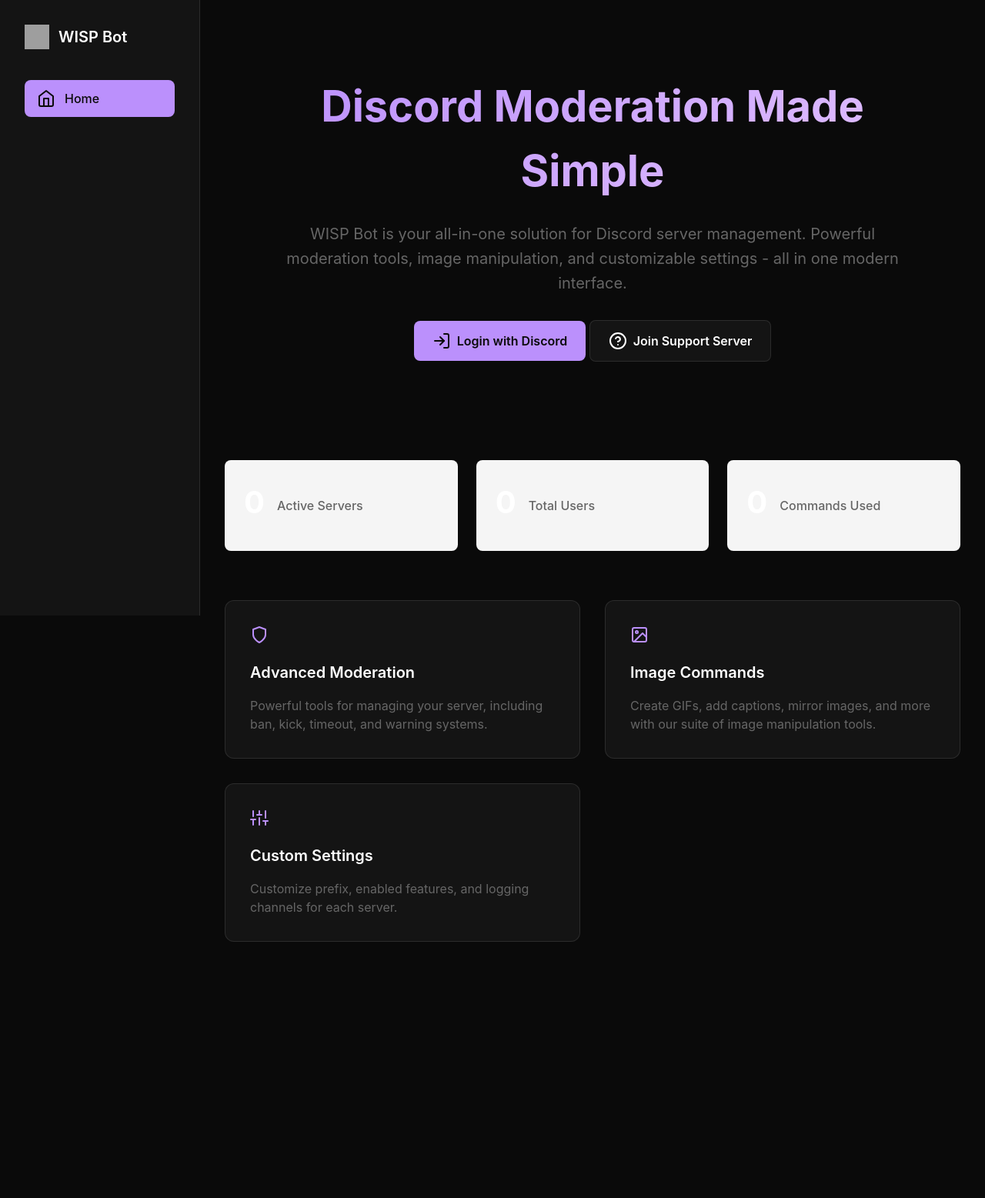
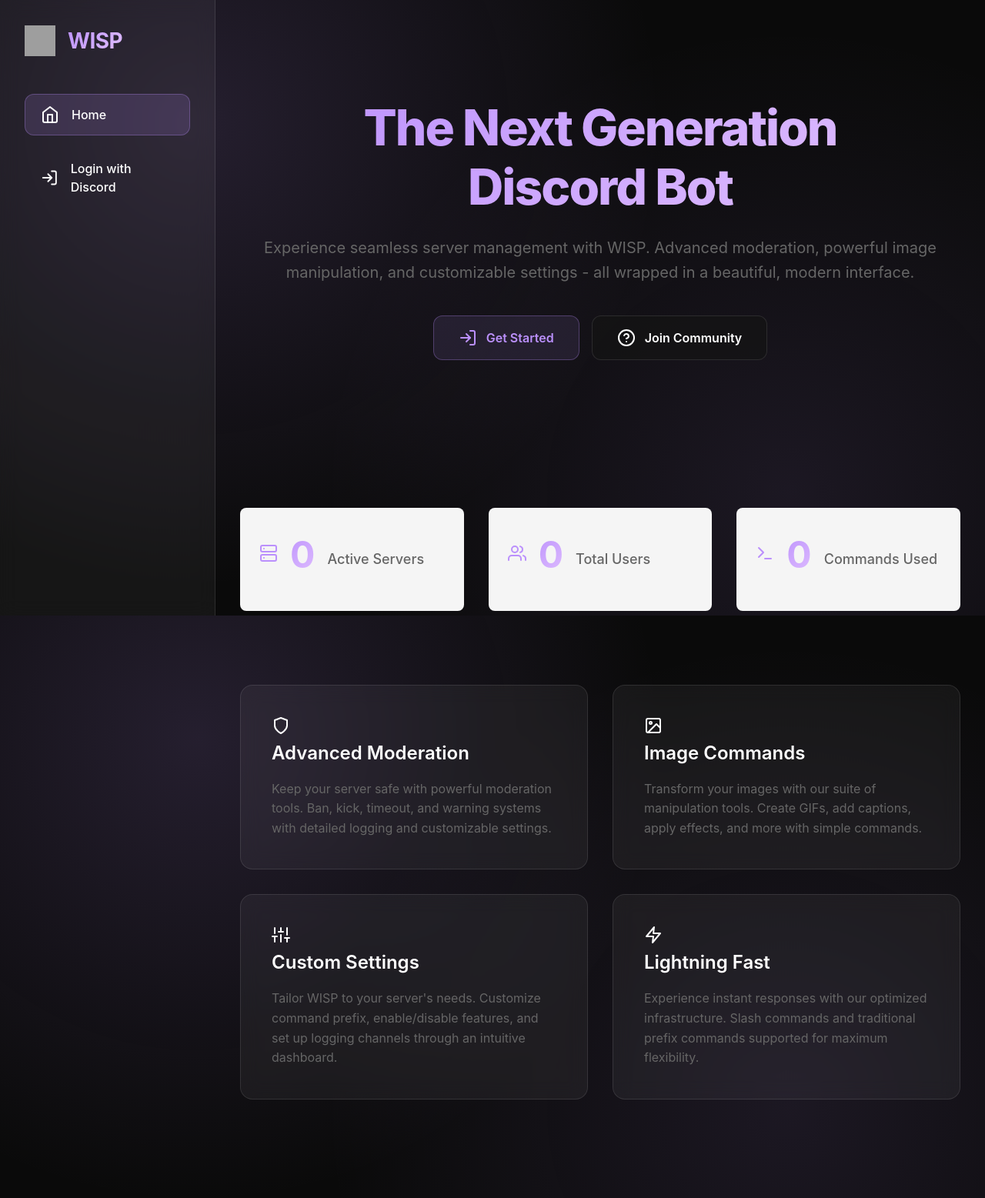
Before and after one commit to LyrdSouth/wispdashboard, a Flask app: page / in a window 1280 px wide. Shown: the whole page at 77% size. Before the commit the page ends 1224 px from the top, so only its background shows below. Run offline with Flask 3, Linux system fonts and the light colour scheme; some web fonts are replaced; grey boxes are pictures that could not be loaded.

Commit message:
Major UI overhaul with frosted glass effects and modern design

```diff
--- a/dashboard/static/css/dashboard.css
+++ b/dashboard/static/css/dashboard.css
@@ -3,11 +3,12 @@
     --primary: #BB90FC;
     --primary-dark: #9B6FE0;
     --background: #0A0A0A;
-    --surface: #141414;
-    --surface-hover: #1A1A1A;
+    --surface: rgba(20, 20, 20, 0.7);
+    --surface-hover: rgba(26, 26, 26, 0.8);
     --text: #FFFFFF;
     --text-secondary: rgba(255, 255, 255, 0.7);
     --border: rgba(255, 255, 255, 0.1);
+    --glass: rgba(255, 255, 255, 0.05);
 }
 
 /* Global styles */
@@ -24,35 +25,46 @@
     line-height: 1.5;
     min-height: 100vh;
     display: flex;
+    background-image:
+        radial-gradient(circle at 20% 20%, rgba(187, 144, 252, 0.15) 0%, transparent 50%),
+        radial-gradient(circle at 80% 80%, rgba(187, 144, 252, 0.1) 0%, transparent 50%);
+    background-attachment: fixed;
 }
 
-/* Sidebar styles */
+/* Frosted glass sidebar */
 .sidebar {
-    width: 260px;
-    background-color: var(--surface);
+    width: 280px;
+    background: var(--glass);
+    backdrop-filter: blur(12px);
+    -webkit-backdrop-filter: blur(12px);
     border-right: 1px solid var(--border);
     padding: 2rem;
     height: 100vh;
     position: fixed;
     display: flex;
     flex-direction: column;
+    z-index: 1000;
 }
 
 .sidebar-logo {
     display: flex;
     align-items: center;
-    gap: 0.75rem;
-    margin-bottom: 2.5rem;
+    gap: 1rem;
+    margin-bottom: 3rem;
 }
 
 .sidebar-logo img {
-    width: 32px;
-    height: 32px;
+    width: 40px;
+    height: 40px;
 }
 
 .sidebar-logo h1 {
-    font-size: 1.25rem;
-    font-weight: 600;
+    font-size: 1.75rem;
+    font-weight: 700;
+    background: linear-gradient(135deg, var(--primary) 0%, #E2C1FF 100%);
+    -webkit-background-clip: text;
+    -webkit-text-fill-color: transparent;
+    letter-spacing: -0.02em;
 }
 
 .nav-links {
@@ -64,135 +76,191 @@
 .nav-link {
     display: flex;
     align-items: center;
-    gap: 0.75rem;
-    padding: 0.75rem 1rem;
-    border-radius: 8px;
+    gap: 1rem;
+    padding: 0.875rem 1.25rem;
+    border-radius: 12px;
     color: var(--text);
     text-decoration: none;
     font-weight: 500;
-    transition: background-color 0.2s;
+    transition: all 0.2s ease;
+    background: transparent;
+    border: 1px solid transparent;
 }
 
 .nav-link:hover {
-    background-color: var(--surface-hover);
+    background: var(--surface);
+    border-color: var(--border);
 }
 
 .nav-link.active {
-    background-color: var(--primary);
-    color: var(--background);
+    background: rgba(187, 144, 252, 0.15);
+    border-color: rgba(187, 144, 252, 0.3);
+}
+
+.nav-link i {
+    color: var(--text-secondary);
+}
+
+.nav-link.active i {
+    color: var(--primary);
 }
 
 /* Main content area */
 main {
-    margin-left: 260px;
+    margin-left: 280px;
     padding: 2rem;
-    width: calc(100% - 260px);
+    width: calc(100% - 280px);
+    min-height: 100vh;
 }
 
 /* Hero section */
 .hero {
-    padding: 4rem 0;
+    padding: 6rem 0;
     text-align: center;
-    max-width: 800px;
+    max-width: 900px;
     margin: 0 auto;
 }
 
 .hero h1 {
-    font-size: 3.5rem;
+    font-size: 4rem;
+    font-weight: 800;
+    margin-bottom: 1.5rem;
+    background: linear-gradient(135deg, var(--primary) 0%, #E2C1FF 100%);
+    -webkit-background-clip: text;
+    -webkit-text-fill-color: transparent;
+    letter-spacing: -0.03em;
+    line-height: 1.2;
+}
+
+.hero p {
+    font-size: 1.25rem;
+    color: var(--text-secondary);
+    margin-bottom: 2.5rem;
+    line-height: 1.6;
+    font-weight: 400;
+}
+
+/* Buttons */
+.button {
+    display: inline-flex;
+    align-items: center;
+    gap: 0.75rem;
+    padding: 1rem 2rem;
+    border-radius: 12px;
+    font-weight: 600;
+    text-decoration: none;
+    transition: all 0.2s ease;
+    font-size: 1rem;
+}
+
+.button-primary {
+    background: rgba(187, 144, 252, 0.1);
+    color: var(--primary);
+    border: 1px solid rgba(187, 144, 252, 0.3);
+}
+
+.button-primary:hover {
+    background: rgba(187, 144, 252, 0.15);
+    border-color: rgba(187, 144, 252, 0.4);
+    transform: translateY(-1px);
+}
+
+.button-secondary {
+    background: var(--surface);
+    color: var(--text);
+    border: 1px solid var(--border);
+}
+
+.button-secondary:hover {
+    background: var(--surface-hover);
+    transform: translateY(-1px);
+}
+
+.hero-buttons {
+    display: flex;
+    gap: 1rem;
+    justify-content: center;
+    margin-top: 2.5rem;
+}
+
+/* Stats section */
+.stats {
+    display: grid;
+    grid-template-columns: repeat(auto-fit, minmax(280px, 1fr));
+    gap: 2rem;
+    margin: 6rem 0;
+}
+
+.stat-card {
+    background: var(--glass);
+    backdrop-filter: blur(12px);
+    -webkit-backdrop-filter: blur(12px);
+    border: 1px solid var(--border);
+    border-radius: 16px;
+    padding: 2rem;
+    text-align: center;
+    transition: transform 0.2s ease;
+}
+
+.stat-card:hover {
+    transform: translateY(-2px);
+}
+
+.stat-card h3 {
+    font-size: 3rem;
     font-weight: 700;
+    margin-bottom: 0.75rem;
+    background: linear-gradient(135deg, var(--primary) 0%, #E2C1FF 100%);
+    -webkit-background-clip: text;
+    -webkit-text-fill-color: transparent;
+}
+
+.stat-card p {
+    color: var(--text-secondary);
+    font-weight: 500;
+    font-size: 1.125rem;
+}
+
+/* Features section */
+.features {
+    display: grid;
+    grid-template-columns: repeat(auto-fit, minmax(320px, 1fr));
+    gap: 2rem;
+    margin: 6rem 0;
+}
+
+.feature-card {
+    background: var(--glass);
+    backdrop-filter: blur(12px);
+    -webkit-backdrop-filter: blur(12px);
+    border: 1px solid var(--border);
+    border-radius: 16px;
+    padding: 2.5rem;
+    transition: transform 0.2s ease;
+}
+
+.feature-card:hover {
+    transform: translateY(-2px);
+}
+
+.feature-card i {
+    font-size: 1.5rem;
     margin-bottom: 1.5rem;
     background: linear-gradient(135deg, var(--primary) 0%, #E2C1FF 100%);
     -webkit-background-clip: text;
     -webkit-text-fill-color: transparent;
 }
 
-.hero p {
-    font-size: 1.25rem;
-    color: var(--text-secondary);
-    margin-bottom: 2rem;
-    line-height: 1.6;
-}
-
-/* Buttons */
-.button {
-    display: inline-flex;
-    align-items: center;
-    gap: 0.5rem;
-    padding: 0.875rem 1.5rem;
-    border-radius: 8px;
-    font-weight: 600;
-    text-decoration: none;
-    transition: all 0.2s;
-}
-
-.button-primary {
-    background-color: var(--primary);
-    color: var(--background);
-}
-
-.button-primary:hover {
-    background-color: var(--primary-dark);
-}
-
-.button-secondary {
-    background-color: var(--surface);
-    color: var(--text);
-    border: 1px solid var(--border);
-}
-
-.button-secondary:hover {
-    background-color: var(--surface-hover);
-}
-
-/* Stats section */
-.stats {
-    display: grid;
-    grid-template-columns: repeat(auto-fit, minmax(240px, 1fr));
-    gap: 1.5rem;
-    margin: 4rem 0;
-}
-
-.stat-card {
-    background-color: var(--surface);
-    border: 1px solid var(--border);
-    border-radius: 12px;
-    padding: 1.5rem;
-}
-
-.stat-card h3 {
-    font-size: 2.5rem;
-    font-weight: 700;
-    margin-bottom: 0.5rem;
-}
-
-.stat-card p {
-    color: var(--text-secondary);
-    font-weight: 500;
-}
-
-/* Features section */
-.features {
-    display: grid;
-    grid-template-columns: repeat(auto-fit, minmax(300px, 1fr));
-    gap: 2rem;
-    margin: 4rem 0;
-}
-
-.feature-card {
-    background-color: var(--surface);
-    border: 1px solid var(--border);
-    border-radius: 12px;
-    padding: 2rem;
-}
-
 .feature-card h3 {
-    font-size: 1.25rem;
+    font-size: 1.5rem;
     font-weight: 600;
     margin-bottom: 1rem;
+    color: var(--text);
 }
 
 .feature-card p {
     color: var(--text-secondary);
+    line-height: 1.6;
 }
 
 /* Responsive design */
--- a/dashboard/templates/base.html
+++ b/dashboard/templates/base.html
@@ -7,12 +7,13 @@
     <link rel="stylesheet" href="https://rsms.me/inter/inter.css">
     <link rel="stylesheet" href="{{ url_for('static', filename='css/dashboard.css') }}">
     <script src="https://unpkg.com/feather-icons"></script>
+    <link rel="icon" type="image/png" href="{{ url_for('static', filename='img/favicon.png') }}">
 </head>
 <body>
     <aside class="sidebar">
         <div class="sidebar-logo">
             <img src="{{ url_for('static', filename='img/logo.png') }}" alt="WISP Bot Logo">
-            <h1>WISP Bot</h1>
+            <h1>WISP</h1>
         </div>
         <nav class="nav-links">
             <a href="{{ url_for('index') }}" class="nav-link {% if request.endpoint == 'index' %}active{% endif %}">
@@ -24,6 +25,14 @@
                 <i data-feather="grid"></i>
                 Dashboard
             </a>
+            <a href="#servers" class="nav-link">
+                <i data-feather="server"></i>
+                Servers
+            </a>
+            <a href="#commands" class="nav-link">
+                <i data-feather="terminal"></i>
+                Commands
+            </a>
             <a href="#settings" class="nav-link">
                 <i data-feather="settings"></i>
                 Settings
@@ -32,9 +41,24 @@
                 <i data-feather="bar-chart-2"></i>
                 Analytics
             </a>
-            <a href="{{ url_for('logout') }}" class="nav-link">
+            <div style="flex-grow: 1;"></div>
+            <div class="user-section">
+                {% if session.user.avatar %}
+                <img src="https://cdn.discordapp.com/avatars/{{ session.user.id }}/{{ session.user.avatar }}.png"
+                     alt="User Avatar"
+                     style="width: 32px; height: 32px; border-radius: 50%; margin-right: 12px;">
+                {% endif %}
+                <span style="color: var(--text-secondary); font-size: 0.875rem;">{{ session.user.username }}</span>
+            </div>
+            <a href="{{ url_for('logout') }}" class="nav-link" style="margin-top: 0.5rem;">
                 <i data-feather="log-out"></i>
                 Logout
+            </a>
+            {% else %}
+            <div style="flex-grow: 1;"></div>
+            <a href="{{ url_for('login') }}" class="nav-link">
+                <i data-feather="log-in"></i>
+                Login with Discord
             </a>
             {% endif %}
         </nav>
--- a/dashboard/templates/index.html
+++ b/dashboard/templates/index.html
@@ -1,33 +1,36 @@
 {% extends "base.html" %}
 
-{% block title %}WISP Bot - Discord Moderation Made Simple{% endblock %}
+{% block title %}WISP - Modern Discord Bot{% endblock %}
 
 {% block content %}
 <section class="hero">
-    <h1>Discord Moderation Made Simple</h1>
-    <p>WISP Bot is your all-in-one solution for Discord server management. Powerful moderation tools, image manipulation, and customizable settings - all in one modern interface.</p>
+    <h1>The Next Generation<br>Discord Bot</h1>
+    <p>Experience seamless server management with WISP. Advanced moderation, powerful image manipulation, and customizable settings - all wrapped in a beautiful, modern interface.</p>
     <div class="hero-buttons">
         <a href="{{ url_for('login') }}" class="button button-primary">
             <i data-feather="log-in"></i>
-            Login with Discord
+            Get Started
         </a>
         <a href="https://discord.gg/your-invite" class="button button-secondary" target="_blank">
             <i data-feather="help-circle"></i>
-            Join Support Server
+            Join Community
         </a>
     </div>
 </section>
 
 <section class="stats">
     <div class="stat-card">
+        <i data-feather="server" style="width: 24px; height: 24px; margin-bottom: 1rem; color: var(--primary);"></i>
         <h3 id="serverCount">0</h3>
         <p>Active Servers</p>
     </div>
     <div class="stat-card">
+        <i data-feather="users" style="width: 24px; height: 24px; margin-bottom: 1rem; color: var(--primary);"></i>
         <h3 id="userCount">0</h3>
         <p>Total Users</p>
     </div>
     <div class="stat-card">
+        <i data-feather="terminal" style="width: 24px; height: 24px; margin-bottom: 1rem; color: var(--primary);"></i>
         <h3 id="commandCount">0</h3>
         <p>Commands Used</p>
     </div>
@@ -35,33 +38,64 @@
 
 <section class="features">
     <div class="feature-card">
-        <i data-feather="shield" style="color: var(--primary); width: 24px; height: 24px; margin-bottom: 1rem;"></i>
+        <i data-feather="shield"></i>
         <h3>Advanced Moderation</h3>
-        <p>Powerful tools for managing your server, including ban, kick, timeout, and warning systems.</p>
+        <p>Keep your server safe with powerful moderation tools. Ban, kick, timeout, and warning systems with detailed logging and customizable settings.</p>
     </div>
     <div class="feature-card">
-        <i data-feather="image" style="color: var(--primary); width: 24px; height: 24px; margin-bottom: 1rem;"></i>
+        <i data-feather="image"></i>
         <h3>Image Commands</h3>
-        <p>Create GIFs, add captions, mirror images, and more with our suite of image manipulation tools.</p>
+        <p>Transform your images with our suite of manipulation tools. Create GIFs, add captions, apply effects, and more with simple commands.</p>
     </div>
     <div class="feature-card">
-        <i data-feather="sliders" style="color: var(--primary); width: 24px; height: 24px; margin-bottom: 1rem;"></i>
+        <i data-feather="sliders"></i>
         <h3>Custom Settings</h3>
-        <p>Customize prefix, enabled features, and logging channels for each server.</p>
+        <p>Tailor WISP to your server's needs. Customize command prefix, enable/disable features, and set up logging channels through an intuitive dashboard.</p>
+    </div>
+    <div class="feature-card">
+        <i data-feather="zap"></i>
+        <h3>Lightning Fast</h3>
+        <p>Experience instant responses with our optimized infrastructure. Slash commands and traditional prefix commands supported for maximum flexibility.</p>
     </div>
 </section>
 
 <script>
 document.addEventListener('DOMContentLoaded', function() {
-    // Fetch bot statistics
+    // Animate stats when they come into view
+    const stats = document.querySelectorAll('.stat-card h3');
+    const observer = new IntersectionObserver((entries) => {
+        entries.forEach(entry => {
+            if (entry.isIntersecting) {
+                animateValue(entry.target, 0, parseInt(entry.target.textContent), 2000);
+            }
+        });
+    });
+
+    stats.forEach(stat => observer.observe(stat));
+
+    // Fetch and animate stats
     fetch('/api/stats')
         .then(response => response.json())
         .then(data => {
-            document.getElementById('serverCount').textContent = data.servers.toLocaleString();
-            document.getElementById('userCount').textContent = data.users.toLocaleString();
-            document.getElementById('commandCount').textContent = data.commands.toLocaleString();
+            document.getElementById('serverCount').textContent = data.servers;
+            document.getElementById('userCount').textContent = data.users;
+            document.getElementById('commandCount').textContent = data.commands;
         })
         .catch(error => console.error('Error fetching stats:', error));
+
+    // Number animation function
+    function animateValue(obj, start, end, duration) {
+        let startTimestamp = null;
+        const step = (timestamp) => {
+            if (!startTimestamp) startTimestamp = timestamp;
+            const progress = Math.min((timestamp - startTimestamp) / duration, 1);
+            obj.textContent = Math.floor(progress * (end - start) + start).toLocaleString();
+            if (progress < 1) {
+                window.requestAnimationFrame(step);
+            }
+        };
+        window.requestAnimationFrame(step);
+    }
 });
 </script>
 {% endblock %}
```
Also changed, not shown: other parts of dashboard/static/css/dashboard.css (+29 -3 lines).
